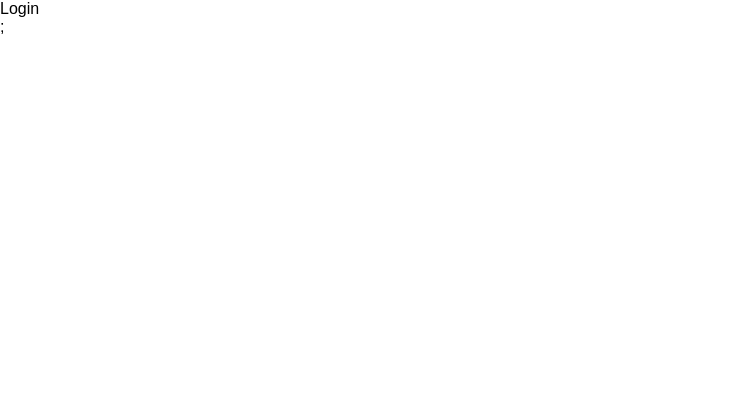
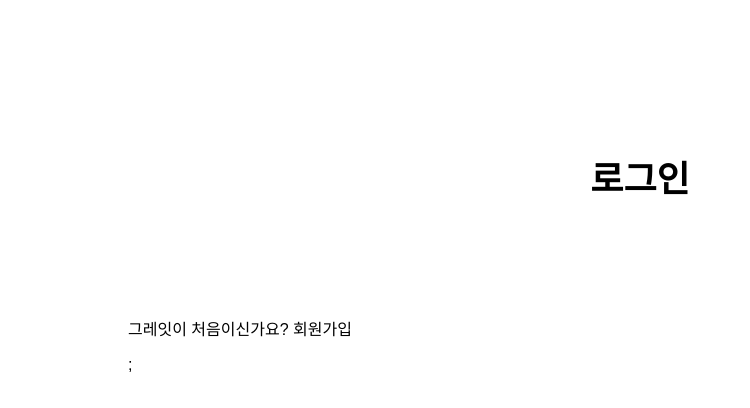
Before and after one commit to Great-Student-Manage-System/Frontend, a React (Create React App) app: page /auth/login in a window 1280 px wide. Shown: the top 408 px of the page, without its empty margins (0-750 px from the left). Built offline with nearby package versions, Linux system fonts and the light colour scheme.

Commit message:
Design Layout위치 수정

```diff
--- a/src/components/layouts/Contents.tsx
+++ b/src/components/layouts/Contents.tsx
@@ -1,3 +1,4 @@
+import { ReactNode } from "react";
 import styled from "styled-components";
 
 const ContentsContainer = styled.div`
--- a/src/index.tsx
+++ b/src/index.tsx
@@ -2,6 +2,7 @@ import React from "react";
 import ReactDOM from "react-dom/client";
 import { RecoilRoot } from "recoil";
 import App from "./App";
+import Layout from "@components/Auth/Layout";
 
 const root = ReactDOM.createRoot(
   document.getElementById("root") as HTMLElement,
@@ -9,7 +10,9 @@ const root = ReactDOM.createRoot(
 root.render(
   <React.StrictMode>
     <RecoilRoot>
-      <App />
+      <Layout>
+        <App />
+      </Layout>
     </RecoilRoot>
   </React.StrictMode>,
 );
--- a/src/pages/Auth/Login.tsx
+++ b/src/pages/Auth/Login.tsx
@@ -1,5 +1,18 @@
+import Header from "@components/Auth/Header";
+import Layout from "@components/Auth/Layout";
 import React from "react";
+import { Link } from "react-router-dom";
 
 export default function Login() {
-  return <div>Login</div>;
+  return (
+    <>
+      <Header title="로그인" />
+      <p>
+        그레잇이 처음이신가요?{" "}
+        <span>
+          <Link to="/auth/signup">회원가입</Link>
+        </span>
+      </p>
+    </>
+  );
 }
--- a/src/pages/Auth/Signup.tsx
+++ b/src/pages/Auth/Signup.tsx
@@ -105,10 +105,9 @@ export default function Signup() {
   }, [confirmTime, isEmailConfirmInput, isEmailValidate]);
 
   return (
-    <Layout>
+    <>
+      <Header title={"회원가입"} />
       <SignUpForm onSubmit={handleSubmit(signUpSubmitHandler)}>
-        <Header title={"회원가입"} />
-
         <TitleLabel>이메일</TitleLabel>
         <InputBoxContainer>
           <InputContainer>
@@ -275,7 +274,7 @@ export default function Signup() {
           이상입니다.
         </InfoSpan>
       </SignUpForm>
-    </Layout>
+    </>
   );
 }
 
```
